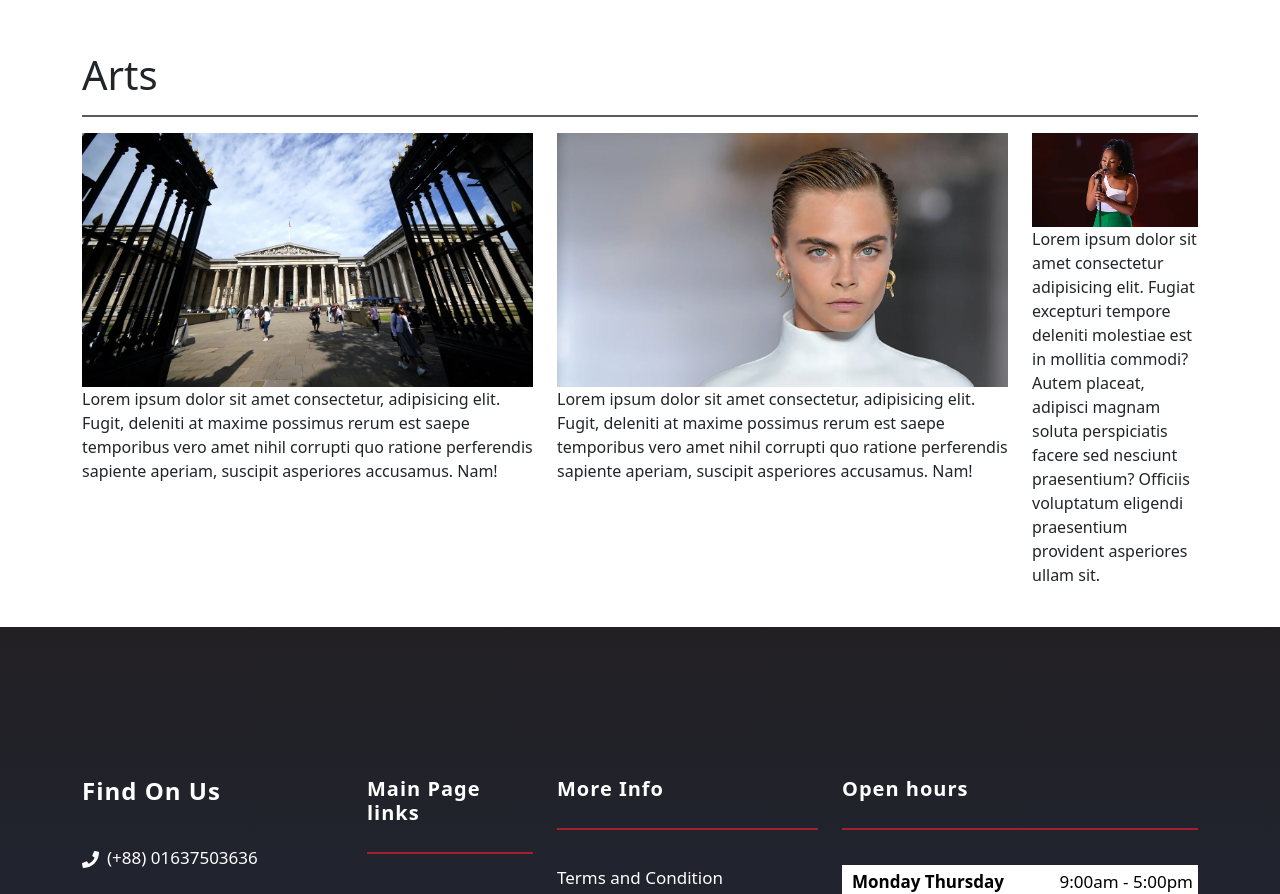
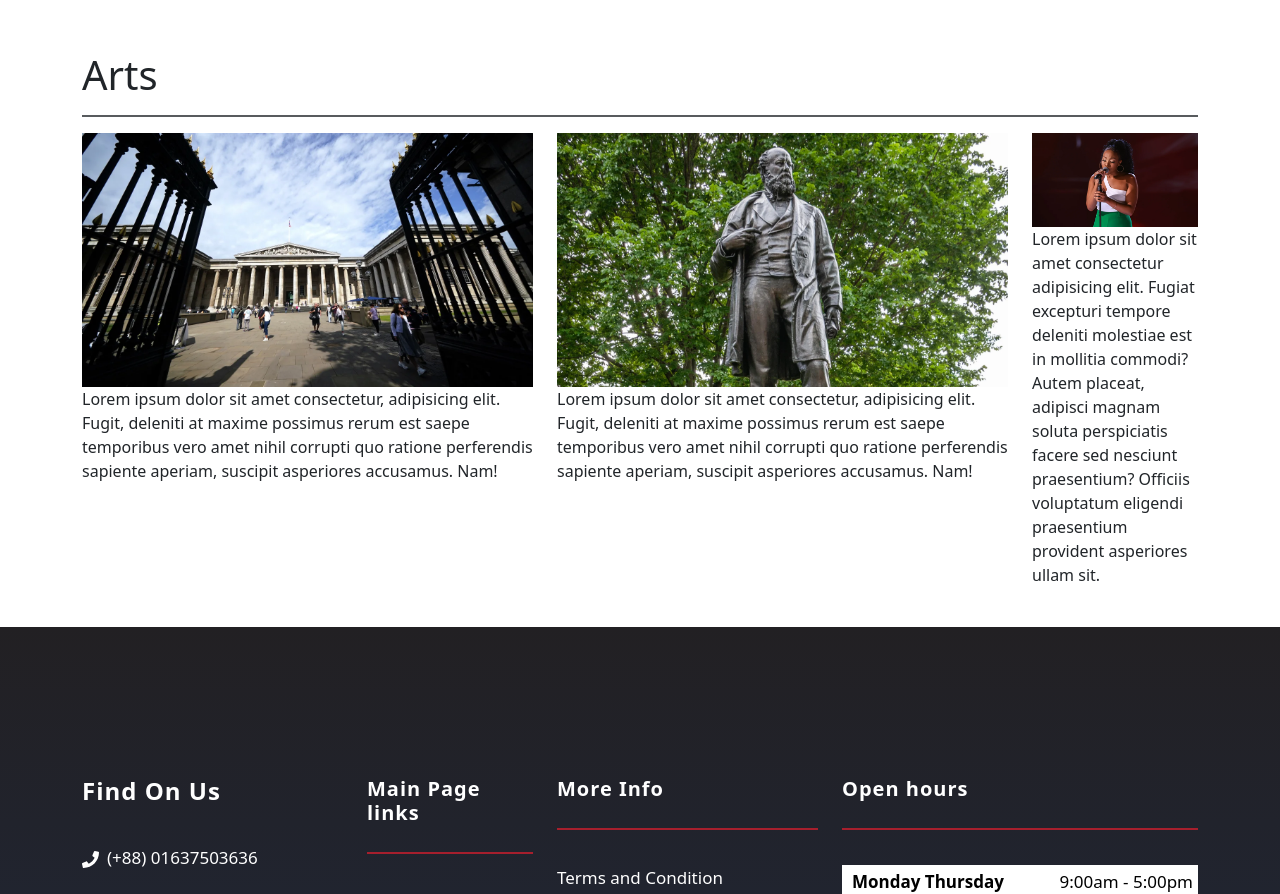
Before and after one commit to SheikhRakibhossain/CNC, a React (Vite) app: page /style in a window 1280 px wide. Shown: the part 1580-2474 px from the top of the page. Built offline with nearby package versions, Linux system fonts and the light colour scheme; no server answers.

Commit message:
autralina vote image added

```diff
--- a/src/pages/StylePage/Arts.jsx
+++ b/src/pages/StylePage/Arts.jsx
@@ -3,7 +3,7 @@ import Col from 'react-bootstrap/esm/Col';
 import Container from 'react-bootstrap/esm/Container';
 import Row from 'react-bootstrap/esm/Row';
 import museum from '../../assets/girlscat/mesueam.webp';
-import business from '../../assets/girlscat/bigBusiness.webp';
+import vote from '../../assets/girlscat/austraian-vote.webp';
 import singer from '../../assets/girlscat/southAfricanSinger.webp';
 
 const Arts = () => {
@@ -18,7 +18,7 @@ const Arts = () => {
                     <p>Lorem ipsum dolor sit amet consectetur, adipisicing elit. Fugit, deleniti at maxime possimus rerum est saepe temporibus vero amet nihil corrupti quo ratione perferendis sapiente aperiam, suscipit asperiores accusamus. Nam!</p>
                 </Col>
                 <Col lg={5}>
-                    <img src={business} alt="museum" />
+                    <img src={vote} alt="museum" />
                     <p>Lorem ipsum dolor sit amet consectetur, adipisicing elit. Fugit, deleniti at maxime possimus rerum est saepe temporibus vero amet nihil corrupti quo ratione perferendis sapiente aperiam, suscipit asperiores accusamus. Nam!</p>
                 </Col>
                 <Col lg={2}>
```
